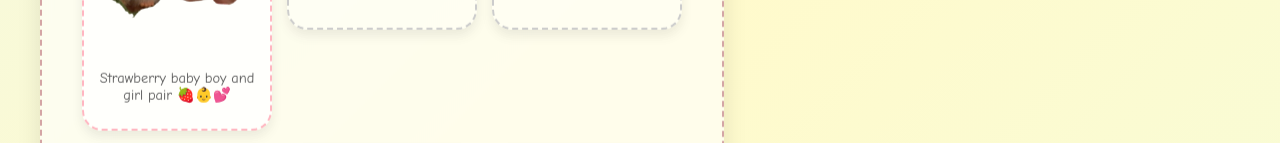
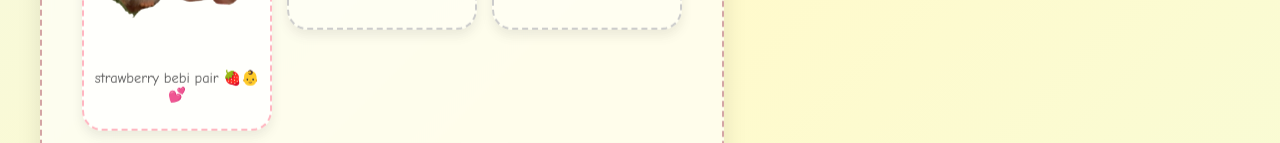
Before and after one commit to justinegamba/bebichhichi, a plain HTML site: page index.html in a window 1280 px wide. Shown: the part 553-696 px from the top of the page. Drawn offline with Linux system fonts and the light colour scheme.

Commit message:
Update index.html

```diff
--- a/index.html
+++ b/index.html
@@ -25,7 +25,7 @@
   <a href="https://www.instagram.com/p/DIilGz8xEW-/?img_index=1" target="_blank" class="card-link">
   <div class="card">
     <img src="images/strawberrypair.png" alt="Strawberry Baby Pair">
-    <p>Strawberry baby boy and girl pair 🍓👶💕</p>
+    <p>strawberry bebi pair 🍓👶💕</p>
   </div>
 </a>
 
```
